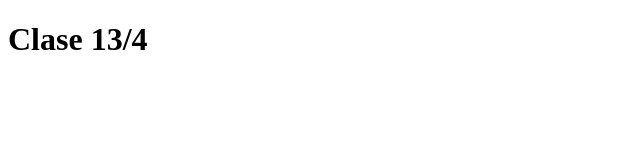
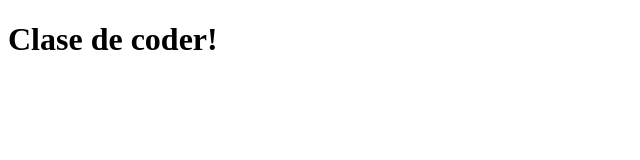
Before and after one commit to alanbensi/claseGithubCoder, a plain HTML site: page index.html in a window 1280 px wide. Shown: the whole page, without its empty margins (0-640 px from the left). Drawn offline with Linux system fonts and the light colour scheme.

Commit message:
Cambio en el titulo principal del index

```diff
--- a/index.html
+++ b/index.html
@@ -7,6 +7,6 @@
     <title>Clase github coder</title>
 </head>
 <body>
-    <h1>Clase 13/4</h1>
+    <h1>Clase de coder!</h1>
 </body>
 </html>
```
